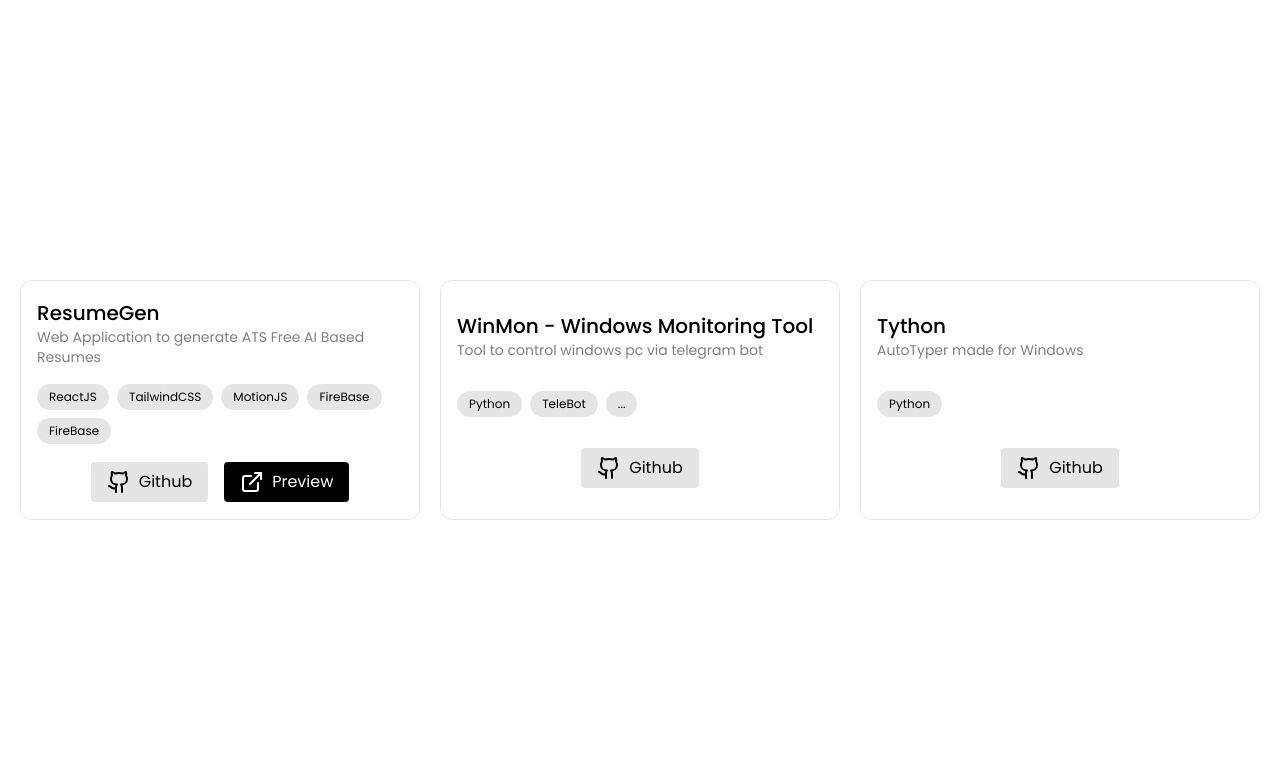
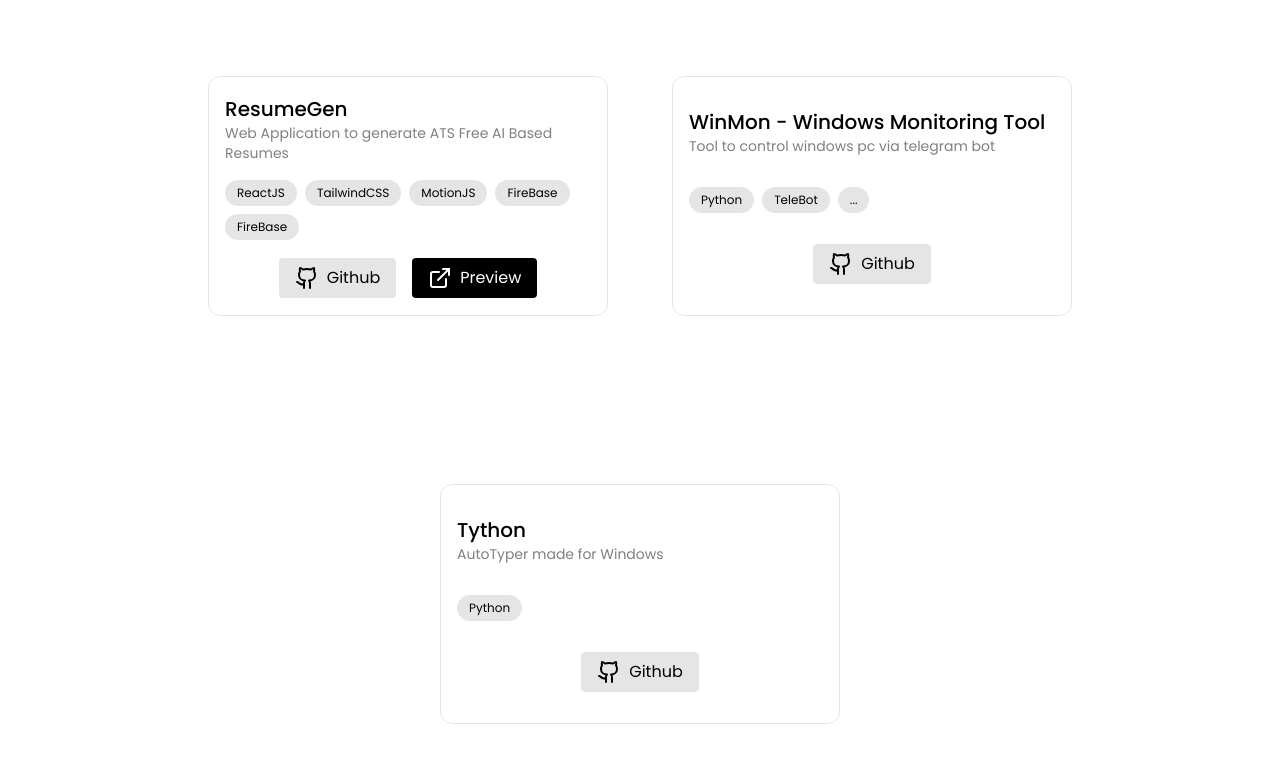
Before and after one commit to PavanMeka09/Portfolio, a React (Vite) app: page / in a window 1280 px wide. Shown: the top 762 px of the page. Built offline with nearby package versions, Linux system fonts and the light colour scheme.

Commit message:
Add more modularity and Add Skills page

```diff
--- a/src/App.jsx
+++ b/src/App.jsx
@@ -1,12 +1,12 @@
-import { Card } from "./components/Card.jsx"
+import { Projects } from "./Pages/Projects"
+import { Skills } from "./Pages/Skills"
 
 function App() {
   return (
-    <div className="h-screen w-screen flex justify-evenly items-center">
-       <Card name="ResumeGen" desc='Web Application to generate ATS Free AI Based Resumes' stack={["ReactJS", "TailwindCSS", "MotionJS", "FireBase", "FireBase"]} github='https://github.com/PavanMeka09/ResumeGen' preview='https://pmresumegen.vercel.app/'/>
-       <Card name="WinMon - Windows Monitoring Tool" desc='Tool to control windows pc via telegram bot' stack={["Python", "TeleBot", "..."]} github='https://github.com/PavanMeka09/WinMon'/>
-       <Card name="Tython" desc='AutoTyper made for Windows' stack={["Python"]} github='https://github.com/PavanMeka09/Tython'/>
-    </div>
+    <>
+      <Projects />
+      <Skills />
+    </>
   )
 }
 
--- /dev/null
+++ b/src/Pages/Projects.jsx
@@ -0,0 +1,11 @@
+import { Card } from '../components/Card'
+
+export const Projects = () => {
+  return (
+    <div className='h-screen w-screen flex justify-center items-center flex-wrap p-6 gap-16'>
+      <Card name="ResumeGen" desc='Web Application to generate ATS Free AI Based Resumes' stack={["ReactJS", "TailwindCSS", "MotionJS", "FireBase", "FireBase"]} github='https://github.com/PavanMeka09/ResumeGen' preview='https://pmresumegen.vercel.app/'/>
+      <Card name="WinMon - Windows Monitoring Tool" desc='Tool to control windows pc via telegram bot' stack={["Python", "TeleBot", "..."]} github='https://github.com/PavanMeka09/WinMon'/>
+      <Card name="Tython" desc='AutoTyper made for Windows' stack={["Python"]} github='https://github.com/PavanMeka09/Tython'/>
+    </div>
+  )
+}
--- /dev/null
+++ b/src/Pages/Skills.jsx
@@ -0,0 +1,7 @@
+export const Skills = () => {
+  return (
+    <div className='h-screen w-screen flex justify-center items-center flex-wrap p-6'>
+
+    </div>
+  )
+}
--- /dev/null
+++ b/src/components/Navbar.jsx
@@ -0,0 +1,9 @@
+import React from 'react'
+
+export const Navbar = () => {
+  return (
+    <div className=''>
+
+    </div>
+  )
+}
```
